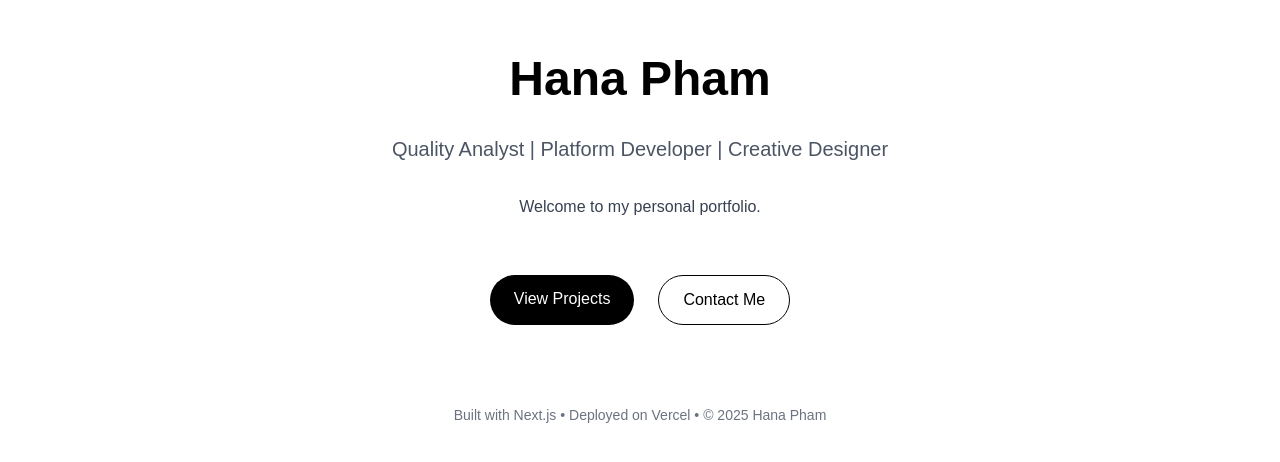
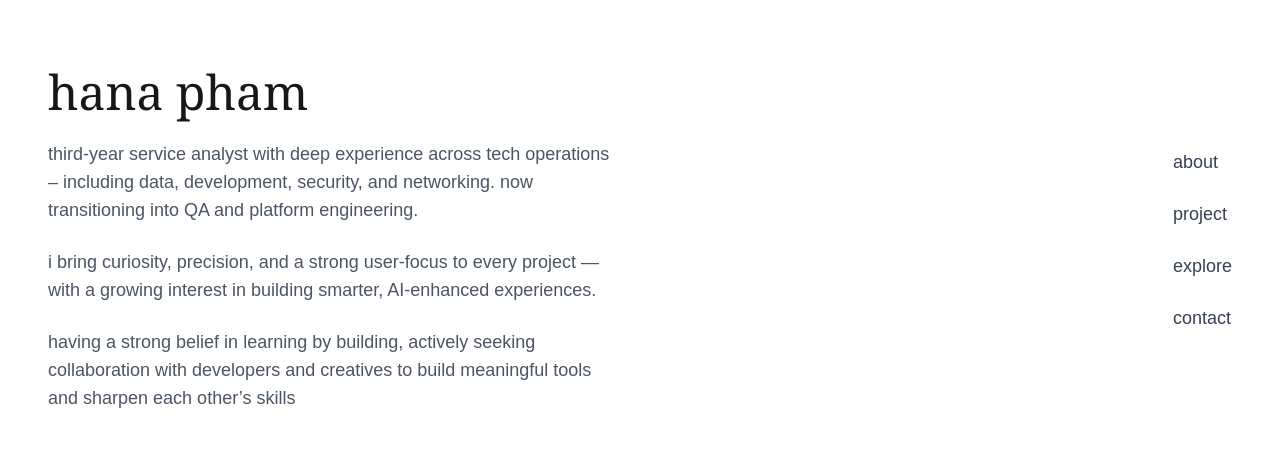
Before and after one commit to Hana-pham/HanaPortfolio, a Next.js app: page / in a window 1280 px wide. Shown: the part 160-622 px from the top of the page. Built offline with nearby package versions, Linux system fonts and the light colour scheme.

Commit message:
Add intro to home page and navigation

```diff
--- a/src/app/page.tsx
+++ b/src/app/page.tsx
@@ -2,37 +2,28 @@ import Image from "next/image";
 
 export default function Home() {
   return (
-    <div className="font-sans min-h-screen bg-white text-black p-8 sm:p-20 flex flex-col items-center justify-center">
-      <main className="flex flex-col items-center gap-8 text-center max-w-3xl">
-        <h1 className="text-5xl font-bold">Hana Pham</h1>
-        <p className="text-xl text-gray-600">
-           Quality Analyst | Platform Developer | Creative Designer
+    <main className="min-h-screen flex justify-between items-center p-12 font-sans">
+      {/* Left content */}
+      <div className="max-w-xl space-y-6">
+        <h1 className="text-5xl font-serif lowercase">hana pham</h1>
+        <p className="text-lg text-gray-600">
+          third-year service analyst with deep experience across tech operations – including data, development, security, and networking. now transitioning into QA and platform engineering.
         </p>
-        <p className="text-base text-gray-700">
-          Welcome to my personal portfolio.
+        <p className="text-lg text-gray-600">
+          i bring curiosity, precision, and a strong user-focus to every project — with a growing interest in building smarter, AI-enhanced experiences.
         </p>
+        <p className="text-lg text-gray-600">
+          having a strong belief in learning by building, actively seeking collaboration with developers and creatives to build meaningful tools and sharpen each other’s skills
+        </p>
+      </div>
 
-        <div className="flex gap-6 mt-6">
-          <a
-            href="#projects"
-            className="bg-black text-white px-6 py-3 rounded-full hover:bg-gray-800 transition"
-          >
-            View Projects
-          </a>
-          <a
-            href="#contact"
-            className="border border-black px-6 py-3 rounded-full hover:bg-gray-100 transition"
-          >
-            Contact Me
-          </a>
-        </div>
-      </main>
-
-      <footer className="mt-20 text-center text-sm text-gray-500">
-        <p>
-          Built with Next.js • Deployed on Vercel • © {new Date().getFullYear()} Hana Pham
-        </p>
-      </footer>
-    </div>
+      {/* Right nav buttons */}
+      <nav className="flex flex-col space-y-6 text-lg text-gray-700">
+        <a href="#about" className="hover:underline">about</a>
+        <a href="#project" className="hover:underline">project</a>
+        <a href="#explore" className="hover:underline">explore</a>
+        <a href="#contact" className="hover:underline">contact</a>
+      </nav>
+    </main>
   );
 }
```
